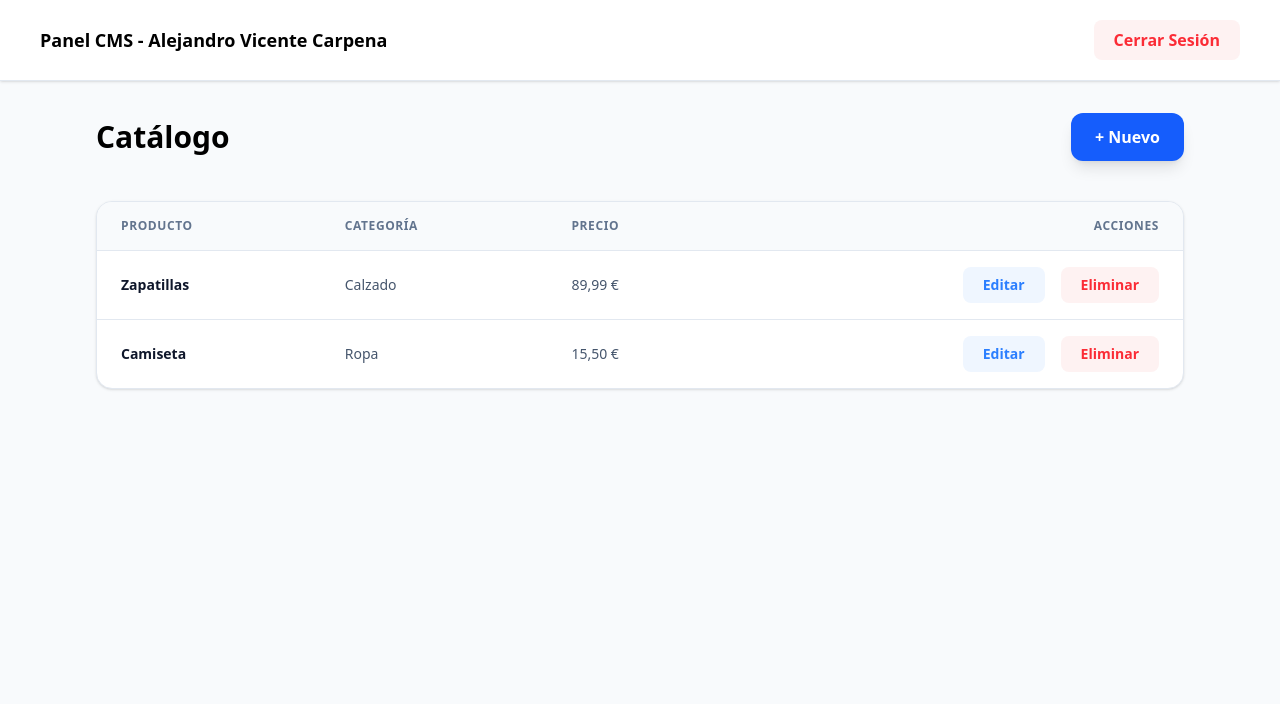
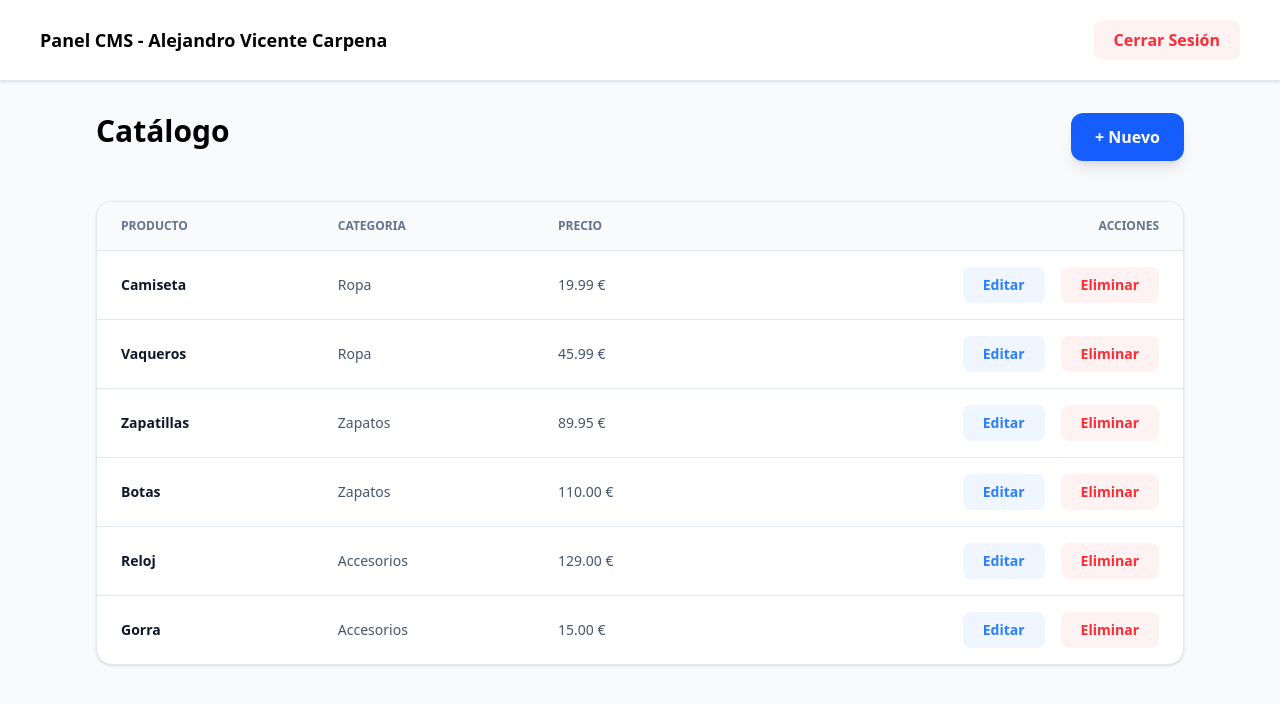
Before and after one commit to alexvc1999/prueba-tecnica-alejandro, a Next.js app: page /panel in a window 1280 px wide. Shown: the top 704 px of the page. Built offline with nearby package versions, Linux system fonts and the light colour scheme.

Commit message:
añado los datos al panel

```diff
--- a/src/app/panel/page.tsx
+++ b/src/app/panel/page.tsx
@@ -1,17 +1,47 @@
+"use client";
+
 import Navbar from "@/components/Navbar";
+import { useEffect, useState } from "react";
+import { Product, Category } from "@/types";
 
 export default function PanelPage() {
+  const [products, setProducts] = useState<Product[]>([]);
+  const [categories, setCategories] = useState<Category[]>([]);
+
+  useEffect(() => {
+    const fetchData = async () => {
+      try {
+        const [prodRes, catRes] = await Promise.all([
+          fetch("/api/products"),
+          fetch("/api/categories"),
+        ]);
+
+        setProducts(await prodRes.json());
+        setCategories(await catRes.json());
+      } catch (err) {
+        console.error("Error al cargar datos:", err);
+      }
+    };
+
+    fetchData();
+  }, []);
+
+  const getCategoryName = (categoryId: string) => {
+    const found = categories.find((c) => c.id === categoryId);
+    return found ? found.name.es : "-";
+  };
+
   return (
     <div className="min-h-screen bg-slate-50">
       <Navbar />
 
       <main className="p-8 max-w-6xl mx-auto">
-        <header className="flex flex-col md:flex-row justify-between items-start md:items-center gap-4 mb-10">
+        <header className="flex flex-row justify-between items-start gap-4 mb-10">
           <div>
             <h1 className="text-3xl font-bold">Catálogo</h1>
           </div>
 
-          <div className="flex flex-col sm:flex-row w-full md:w-auto gap-4">
+          <div className="flex flex-row w-auto gap-4">
             <button className="px-6 py-3 bg-blue-600 text-white font-bold rounded-xl shadow-lg hover:bg-blue-700 transition-all text-center">
               + Nuevo
             </button>
@@ -20,56 +50,41 @@ export default function PanelPage() {
 
         <div className="bg-white border border-slate-200 rounded-2xl overflow-hidden shadow-sm">
           <table className="min-w-full divide-y divide-slate-200">
-            <thead className="bg-slate-50 text-slate-500 text-xs font-bold uppercase">
+            <thead className="bg-slate-50 text-slate-500 text-xs font-bold">
               <tr>
-                <th className="px-6 py-4 text-left tracking-wider">Producto</th>
-                <th className="px-6 py-4 text-left tracking-wider">
-                  Categoría
-                </th>
-                <th className="px-6 py-4 text-left tracking-wider">Precio</th>
-                <th className="px-6 py-4 text-right tracking-wider">
-                  Acciones
-                </th>
+                <th className="px-6 py-4 text-left">PRODUCTO</th>
+                <th className="px-6 py-4 text-left">CATEGORIA</th>
+                <th className="px-6 py-4 text-left">PRECIO</th>
+                <th className="px-6 py-4 text-right">ACCIONES</th>
               </tr>
             </thead>
             <tbody className="divide-y divide-slate-200">
-              <tr className="hover:bg-slate-50 transition-colors">
+              {products.map((product) => (
+                <tr
+                  key={product.id}
+                  className="hover:bg-slate-50 transition-colors"
+                >
                   <td className="px-6 py-4 text-sm font-semibold text-slate-900">
-                  Zapatillas
+                    {product.name.es}
                   </td>
-                <td className="px-6 py-4 text-sm text-slate-600">Calzado</td>
-                <td className="px-6 py-4 text-sm text-slate-600">89,99 €</td>
+                  <td className="px-6 py-4 text-sm text-slate-600">
+                    {getCategoryName(product.categoryId)}
+                  </td>
+                  <td className="px-6 py-4 text-sm text-slate-600">
+                    {product.price.toFixed(2)} €
+                  </td>
                   <td className="px-6 py-4 text-right text-sm">
                     <div className="flex justify-end gap-4">
                       <button className="px-5 py-2 font-bold text-blue-500 bg-blue-50 hover:text-blue-700 hover:bg-blue-100 rounded-lg transition-all">
                         Editar
                       </button>
-
-                    <button className="px-5 py-2 text-m font-bold text-red-500 bg-red-50 hover:text-red-700 hover:bg-red-100 rounded-lg transition-all">
+                      <button className="px-5 py-2 font-bold text-red-500 bg-red-50 hover:text-red-700 hover:bg-red-100 rounded-lg transition-all">
                         Eliminar
                       </button>
                     </div>
                   </td>
                 </tr>
-
-              <tr className="hover:bg-slate-50 transition-colors">
-                <td className="px-6 py-4 text-sm font-semibold text-slate-900">
-                  Camiseta
-                </td>
-                <td className="px-6 py-4 text-sm text-slate-600">Ropa</td>
-                <td className="px-6 py-4 text-sm text-slate-600">15,50 €</td>
-                <td className="px-6 py-4 text-right text-sm">
-                  <div className="flex justify-end gap-4">
-                    <button className="px-5 py-2 font-bold text-blue-500 bg-blue-50 hover:text-blue-700 hover:bg-blue-100 rounded-lg transition-all">
-                      Editar
-                    </button>
-
-                    <button className="px-5 py-2 text-m font-bold text-red-500 bg-red-50 hover:text-red-700 hover:bg-red-100 rounded-lg transition-all">
-                      Eliminar
-                    </button>
-                  </div>
-                </td>
-              </tr>
+              ))}
             </tbody>
           </table>
         </div>
```
Lines whose indentation alone changed are shown as unchanged.
